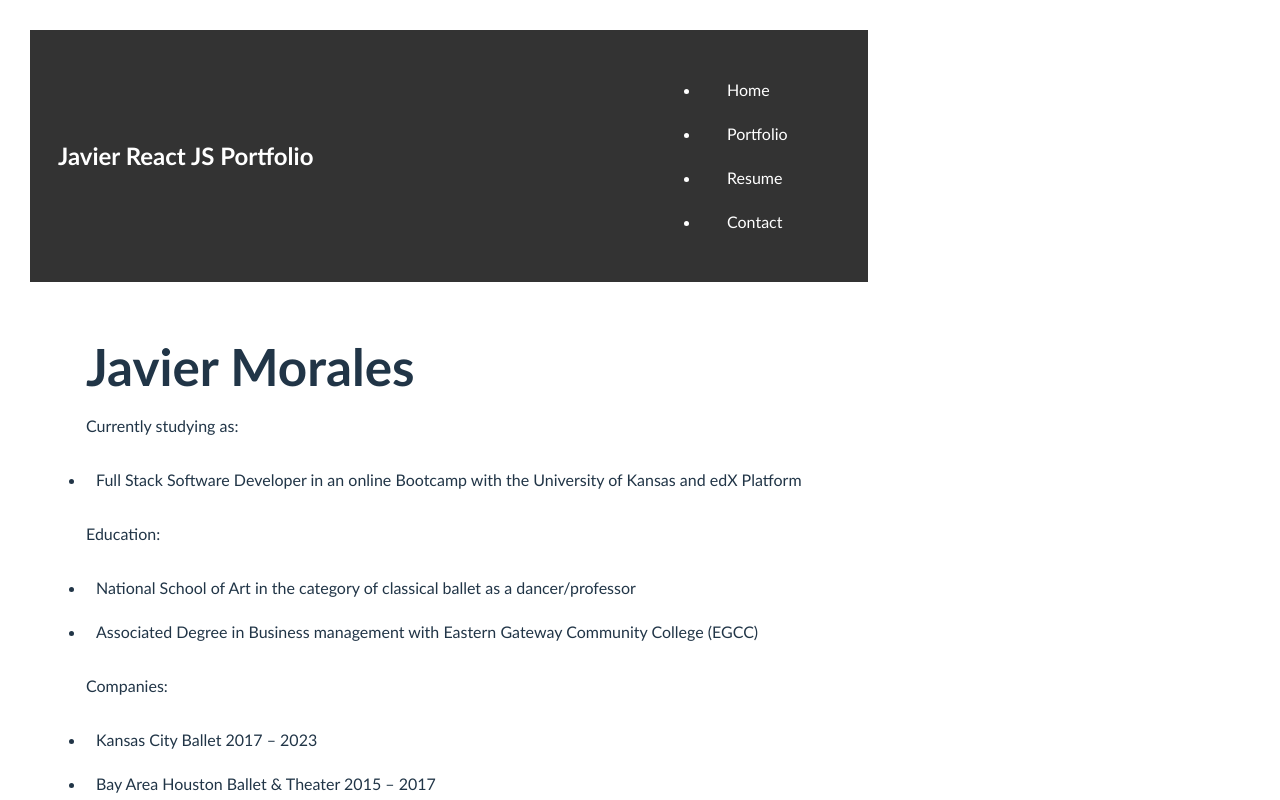
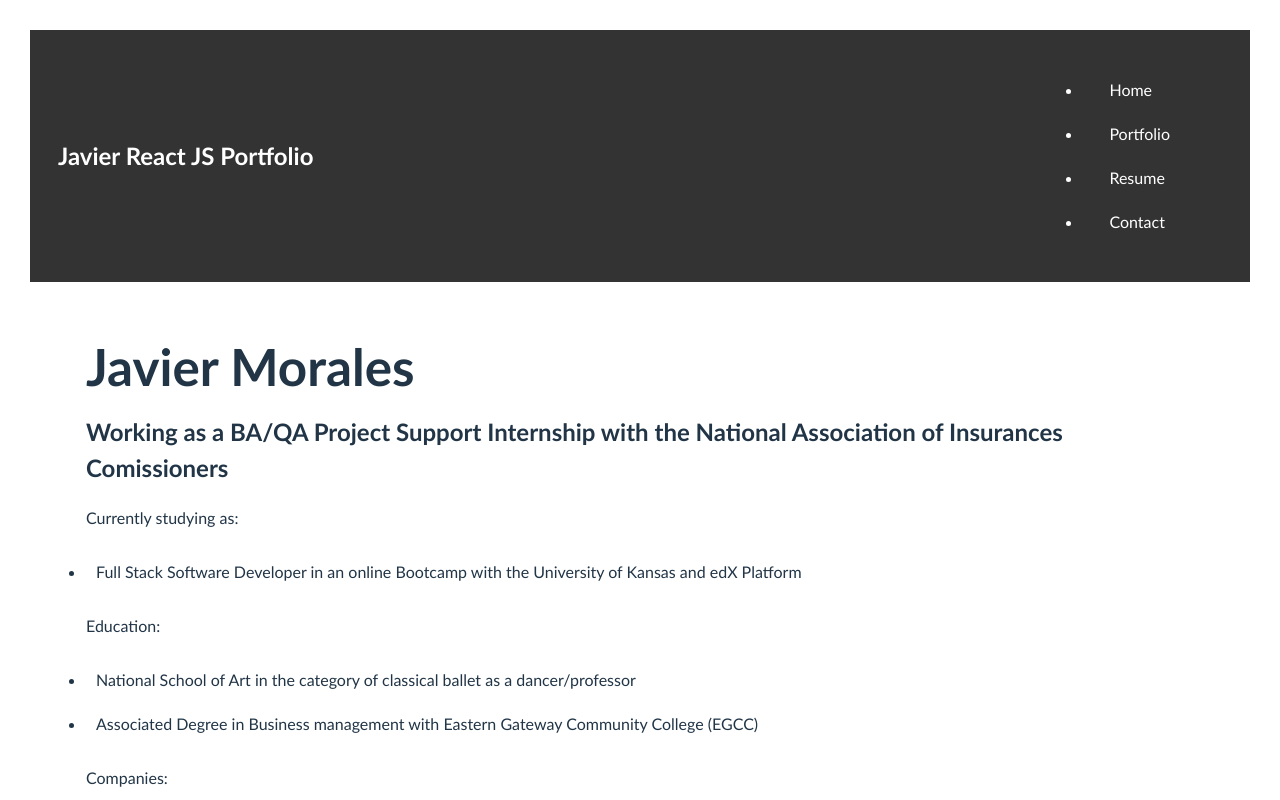
Before and after one commit to elchinatalpf/react-portfolio, a React (Vite) app: page /resume in a window 1280 px wide. Shown: the top 800 px of the page. Built offline with nearby package versions, Linux system fonts and the light colour scheme; no server answers.

Commit message:
Added some details in resume

```diff
--- a/src/pages/Resume.jsx
+++ b/src/pages/Resume.jsx
@@ -6,7 +6,9 @@ export default function Resume() {
       <div className="row">
         <div className="col-12">
           <h1>Javier Morales</h1>
-
+            <h2>Working as a BA/QA Project Support Internship with the National Association
+              of Insurances Comissioners
+            </h2>
           <p className="lead">Currently studying as:</p>
           <ul className="list-group">
             <li className="list-group-item">Full Stack Software Developer in an online Bootcamp with the University of Kansas and edX Platform</li>
```
